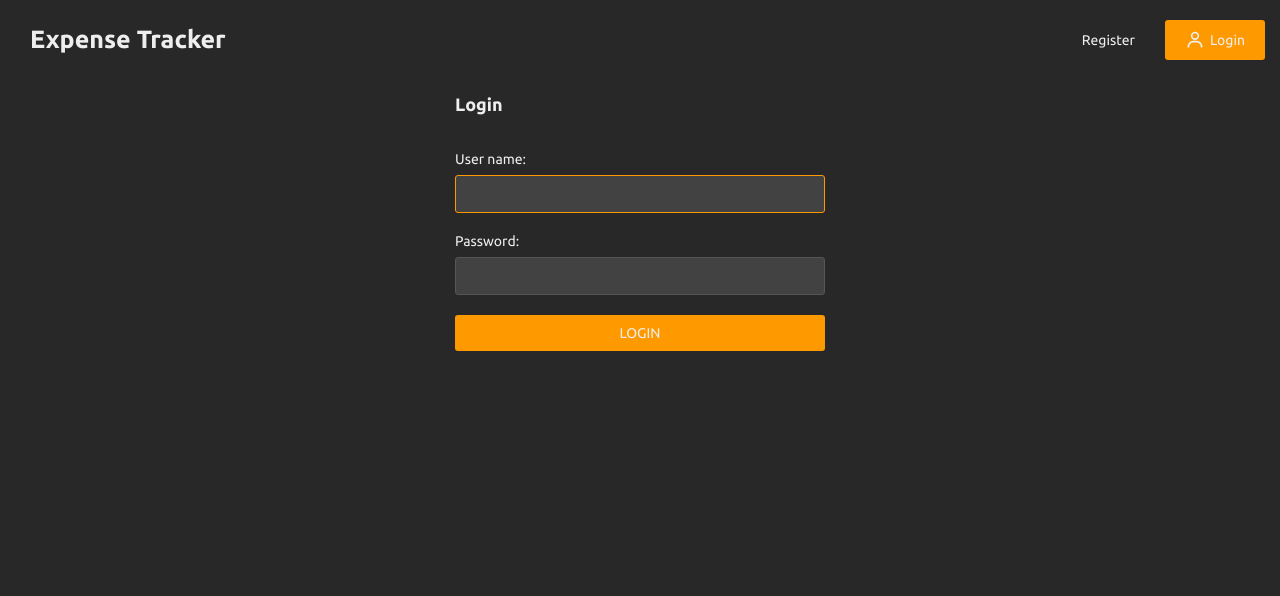
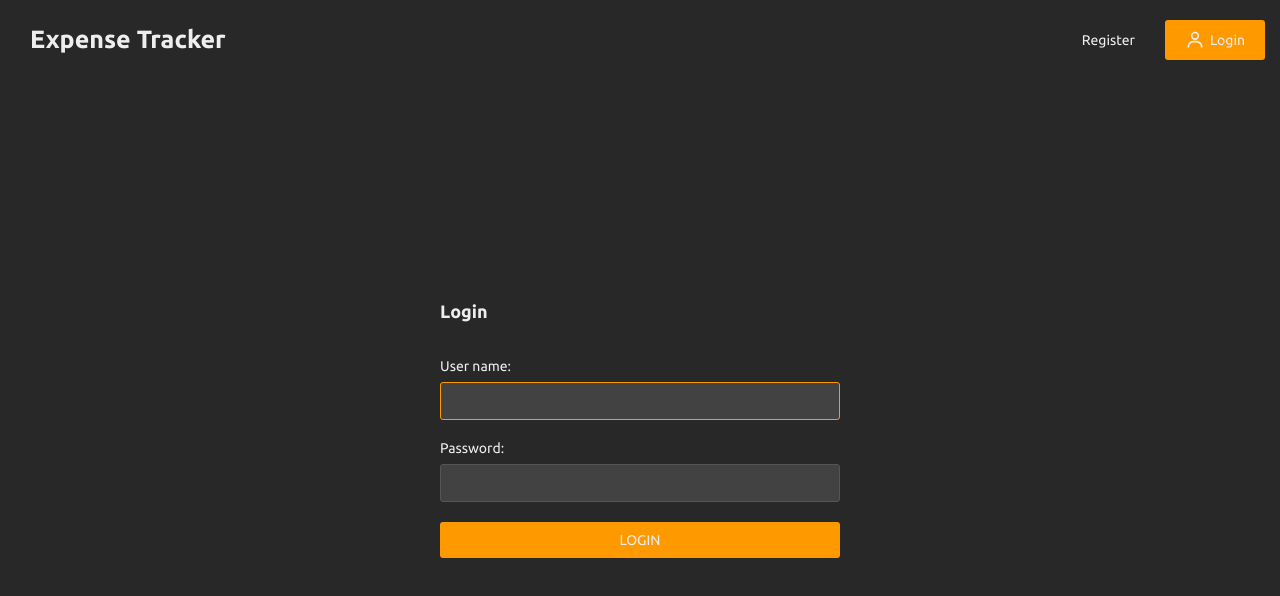
Before and after one commit to szalokiadam/expense-tracker, a React (Create React App) app: page /#/home in a window 1280 px wide. Both pictures are taken after a click on the button "Login". Shown: the top 596 px of the page. Built offline with nearby package versions, Linux system fonts and the light colour scheme.

Commit message:
CSS changes in App and Login

```diff
--- a/package.json
+++ b/package.json
@@ -1,7 +1,7 @@
 {
   "homepage": "https://szalokiadam.github.io/expense-tracker",
   "name": "expense-tracker",
-  "version": "0.1.41",
+  "version": "0.1.5",
   "private": true,
   "dependencies": {
     "@testing-library/jest-dom": "^5.14.1",
--- a/src/resources/scss/App.scss
+++ b/src/resources/scss/App.scss
@@ -8,9 +8,9 @@ input {
 }
 body {
   color: $font-color;
+  user-select: none;
   * {
     -webkit-tap-highlight-color: transparent;
-    user-select: none;
     outline: 0;
   }
 }
@@ -24,17 +24,20 @@ body {
   display: flex;
   flex-flow: column;
   justify-content: flex-start;
-  align-items: flex-start;
+  align-items: center;
   color: $font-color;
   background: $background-color;
   main {
-    width: 100%;
     flex: 1 1 50%;
     display: flex;
     flex-flow: column;
     justify-content: flex-start;
     align-items: center;
     overflow: hidden;
+    padding: 0 15px;
+    box-sizing: border-box;
+    width: 100%;
+    max-width: 500px;
   }
 }
 button,
--- a/src/resources/scss/Home.scss
+++ b/src/resources/scss/Home.scss
@@ -7,8 +7,6 @@
   justify-content: flex-start;
   align-items: stretch;
   width: 100%;
-  max-width: 500px;
-  padding: 0 15px;
   box-sizing: border-box;
   overflow: hidden;
   h1 {
--- a/src/resources/scss/Login.scss
+++ b/src/resources/scss/Login.scss
@@ -1,8 +1,14 @@
 @import "./variables";
 
 .loginInner {
-  padding: 15px;
   box-sizing: border-box;
+  flex: 1 1 50%;
+  width: 100%;
+  max-width: 500px;
+  display: flex;
+  flex-flow: column;
+  justify-content: center;
+  align-items: stretch;
 
   h2 {
     margin: 0;
--- a/src/resources/scss/LoginError.scss
+++ b/src/resources/scss/LoginError.scss
@@ -6,9 +6,6 @@
   flex-flow: column;
   justify-content: center;
   align-items: flex-start;
-  box-sizing: border-box;
-  padding: 30px;
-  max-width: 400px;
   h2 {
     margin: 10px 0;
   }
```
Also changed, not shown: 1 other file (tests, documents, lock files or other folders).
